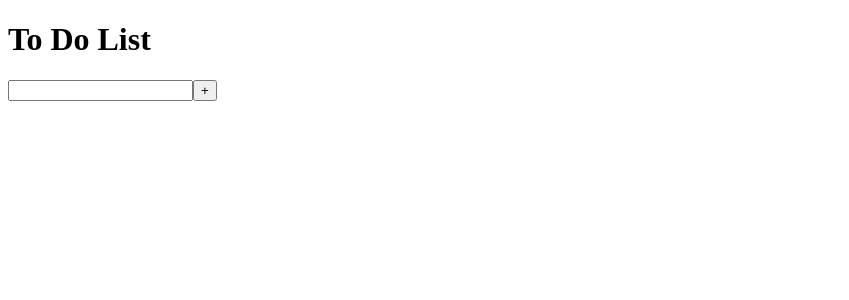
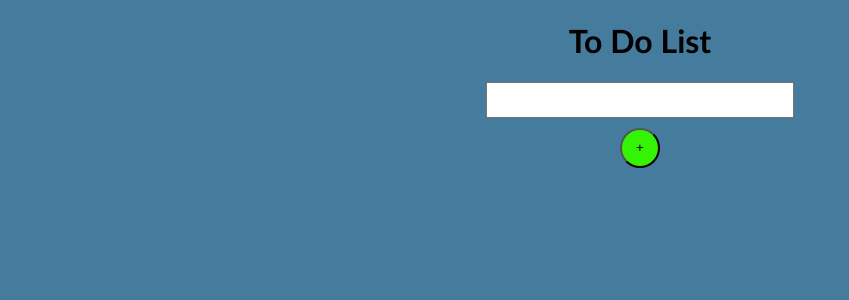
Before and after one commit to Karthik171819/React-Scaler, a React (Vite) app in the folder to-do/vite-project/: page / in a window 1280 px wide. Shown: the top 300 px of the page, without its empty margins (0-849 px from the left). Built offline with nearby package versions, Linux system fonts and the light colour scheme.

Commit message:
ToDo App Styling

```diff
--- a/to-do/vite-project/src/App.css
+++ b/to-do/vite-project/src/App.css
@@ -42,7 +42,32 @@
 } */
 
 /* Todo Style */
-.body{
-  margin:0;
-  padding:0;
+body {
+  font-family: "Trebuchet MS", "Lucida Sans Unicode", "Lucida Grande",
+    "Lucida Sans", Arial, sans-serif;
+  background-color: #457B9D;
 }
+
+h1{
+  text-align: center;
+}
+
+.input-container{
+  display: flex;
+  flex-direction: column;
+  align-items: center;
+}
+
+.input-container > input{
+  width: 300px;
+  height: 30px;
+  font-size: 1.25rem;
+}
+
+.input-container > button {
+  height: 40px;
+  width:40px;
+  border-radius:20px ;
+  background-color: rgb(52, 243, 5);
+  margin-top: 10px;
+}
--- a/to-do/vite-project/src/App.jsx
+++ b/to-do/vite-project/src/App.jsx
@@ -6,7 +6,7 @@ export default function App() {
       <main>
         <h1>To Do List</h1>
 
-        <div>
+        <div className="input-container">
           <input type="text"/>
           <button>+</button>
         </div>
```
